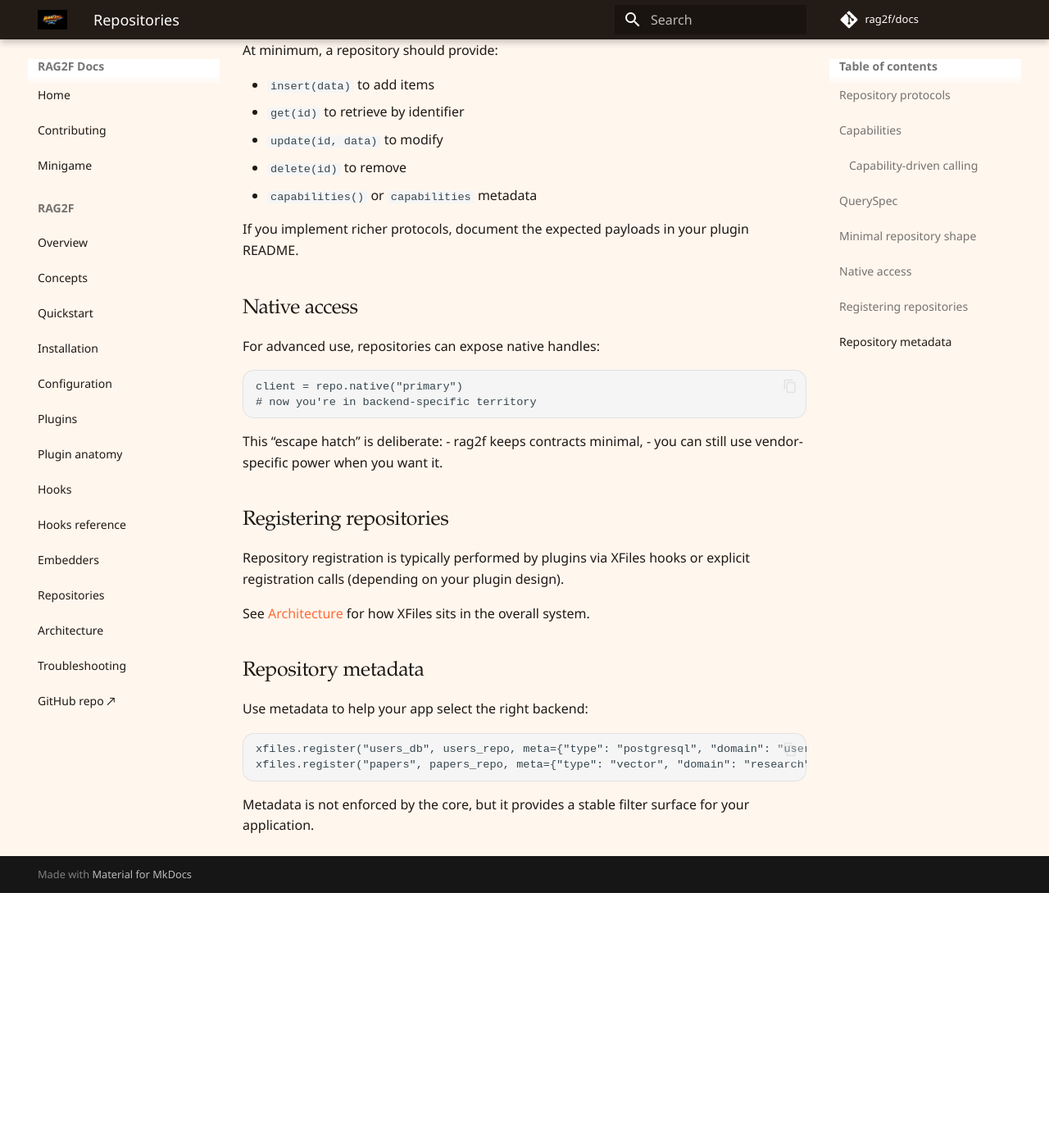
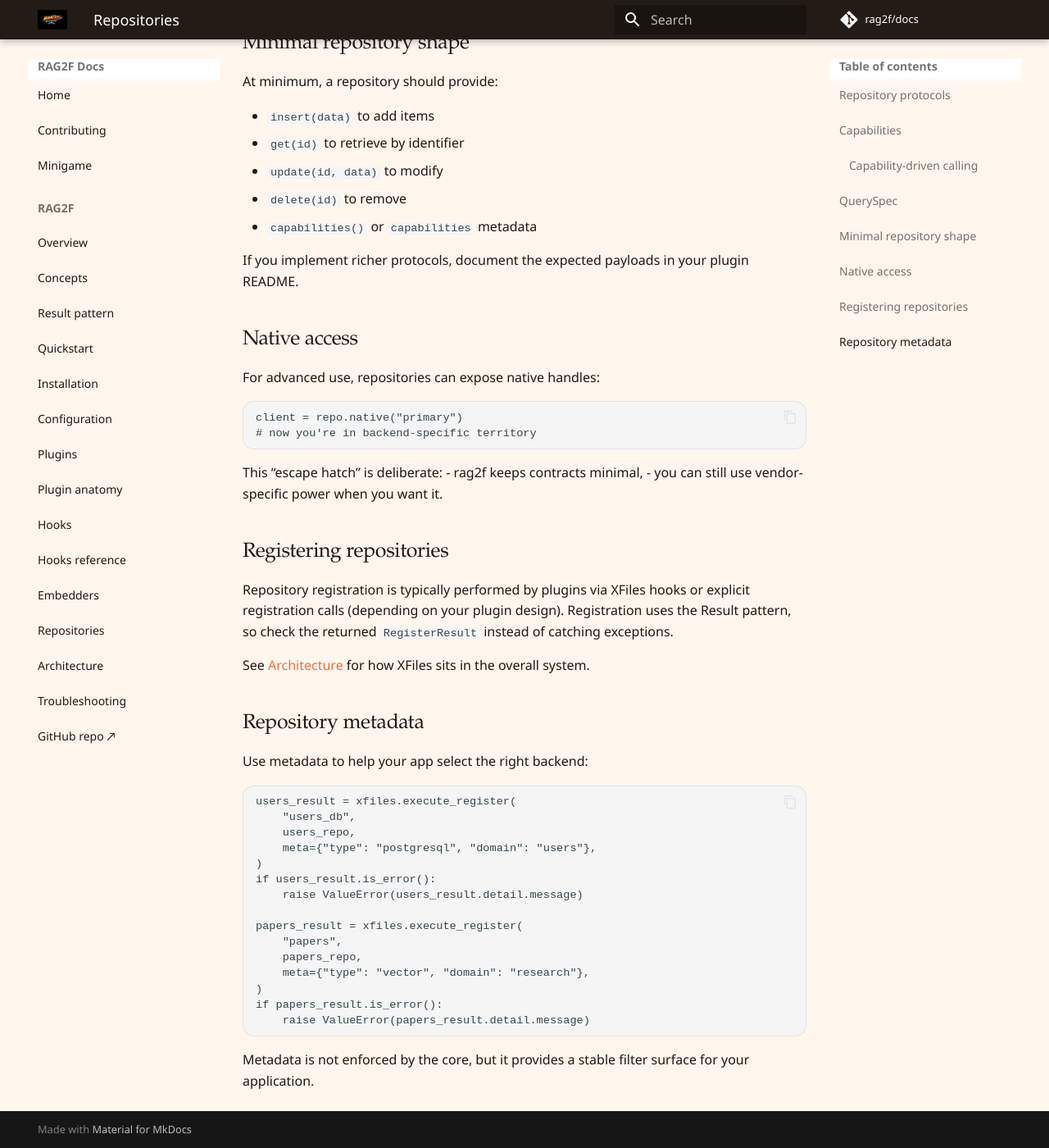
Before and after one commit to rag2f/docs, an MkDocs documentation site: the page built from mkdocs/rag2f/repositories.md, in a window 1280 px wide and 1400 px high, scrolled down 1749 px. Shown: the whole window at 82% size. Built offline with MkDocs 1.6.1 and Material for MkDocs 9.7.7, drawn with Linux system fonts in a browser that asks for light colours; comment, search, counter and statistics services are not loaded; before the commit the page ends 2838 px from its top, so only the background shows below that; some of the changed text lies outside the part shown.

Commit message:
add result pattern to docs

````diff
--- a/mkdocs.yml
+++ b/mkdocs.yml
@@ -30,6 +30,7 @@ nav:
 - RAG2F:
   - Overview: rag2f/index.md
   - Concepts: rag2f/concepts.md
+  - Result pattern: rag2f/result-pattern.md
   - Quickstart: rag2f/quickstart.md
   - Installation: rag2f/installation.md
   - Configuration: rag2f/configuration.md
--- a/mkdocs/rag2f/repositories.md
+++ b/mkdocs/rag2f/repositories.md
@@ -39,9 +39,11 @@ This makes it harder to:
 Before calling advanced methods, check capabilities or guard in your app:
 
 ```python
-repo = xfiles.get("users_db")
-if repo.capabilities.get("vector_search"):
-    repo.vector_search(...)
+result = xfiles.execute_get("users_db")
+if result.is_ok() and result.repository:
+    repo = result.repository
+    if repo.capabilities.get("vector_search"):
+        repo.vector_search(...)
 ```
 
 Example capability declaration (conceptual):
@@ -98,7 +100,9 @@ This “escape hatch” is deliberate:
 
 ## Registering repositories
 
-Repository registration is typically performed by plugins via XFiles hooks or explicit registration calls (depending on your plugin design).
+Repository registration is typically performed by plugins via XFiles hooks or explicit
+registration calls (depending on your plugin design). Registration uses the Result
+pattern, so check the returned `RegisterResult` instead of catching exceptions.
 
 See [Architecture](architecture.md) for how XFiles sits in the overall system.
 
@@ -107,8 +111,21 @@ See [Architecture](architecture.md) for how XFiles sits in the overall system.
 Use metadata to help your app select the right backend:
 
 ```python
-xfiles.register("users_db", users_repo, meta={"type": "postgresql", "domain": "users"})
-xfiles.register("papers", papers_repo, meta={"type": "vector", "domain": "research"})
+users_result = xfiles.execute_register(
+    "users_db",
+    users_repo,
+    meta={"type": "postgresql", "domain": "users"},
+)
+if users_result.is_error():
+    raise ValueError(users_result.detail.message)
+
+papers_result = xfiles.execute_register(
+    "papers",
+    papers_repo,
+    meta={"type": "vector", "domain": "research"},
+)
+if papers_result.is_error():
+    raise ValueError(papers_result.detail.message)
 ```
 
 Metadata is not enforced by the core, but it provides a stable filter surface for your application.
````
Also changed, not shown: mkdocs/rag2f/concepts.md (+6 -0 lines), mkdocs/rag2f/plugin-anatomy.md (+7 -1 lines), mkdocs/rag2f/quickstart.md (+11 -2 lines), mkdocs/rag2f/result-pattern.md (added, +75 -0 lines), 1 other file.
